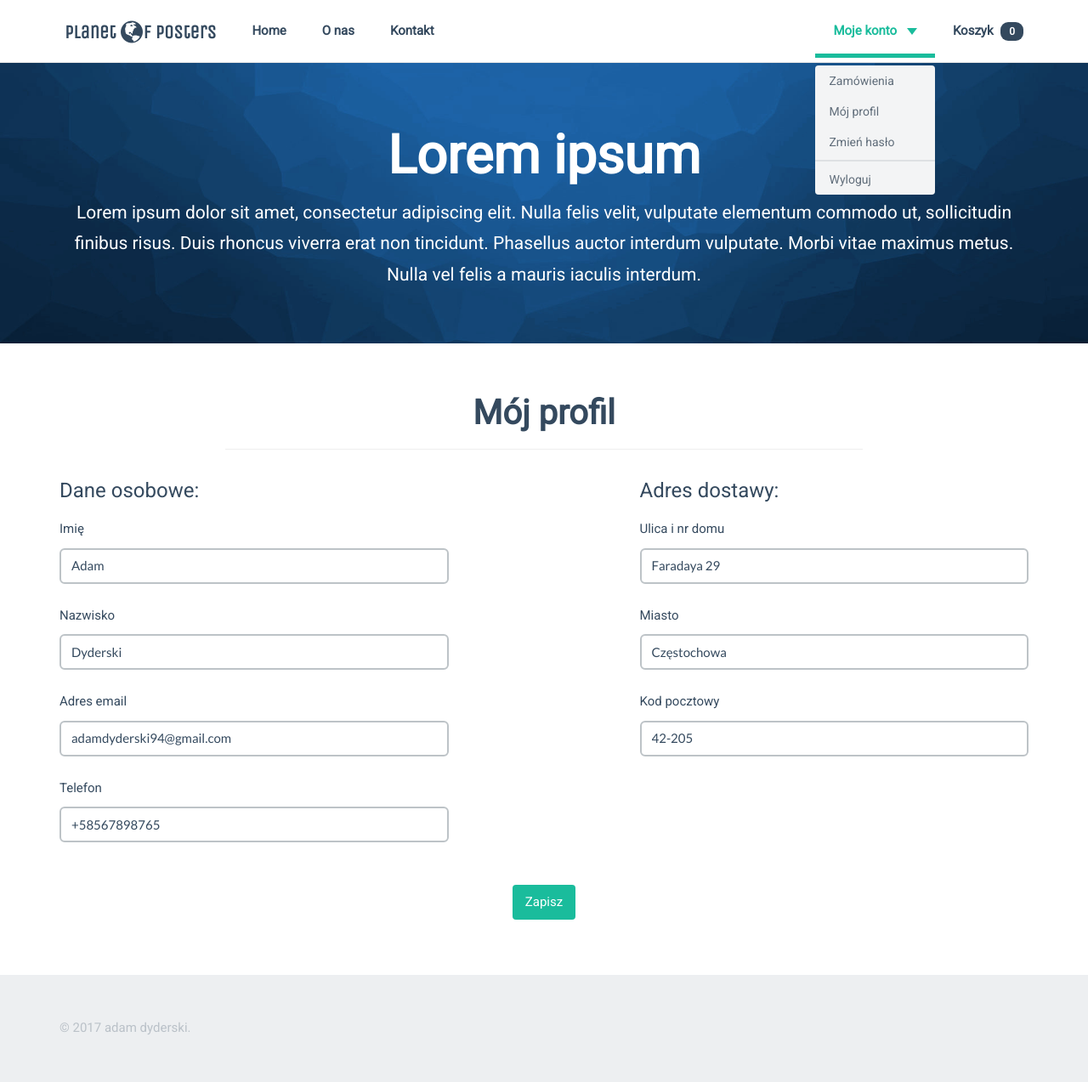
After one commit to adamdyderski/Online-shop, a Django app: page /accounts/profile/2/ in a window 1280 px wide, after a click on "Moje konto". The commit adds this page. Shown: the whole page at 85% size. Run offline with Django 3.2, Linux system fonts and the light colour scheme; data comes from the database, SQL or seed files in the repository; both versions use the stored data as it was after the commit; some libraries are stand-ins or nearby versions.

Commit message:
możliwość edycji swoich danych przez użytkownika, walidacja w modelu
https://pl.python.org/forum/index.php?topic=1763.0;prev_next=prev
https://docs.djangoproject.com/en/1.11/ref/validators/

```diff
--- a/accounts/models.py
+++ b/accounts/models.py
@@ -2,8 +2,17 @@ import hashlib
 import uuid
 
 from django.contrib.auth.models import AbstractUser
+from django.core.validators import RegexValidator
 from django.db import models
+from django.urls import reverse
 from django.utils.translation import ugettext_lazy as _
+
+
+# walidacja
+postcode_validator = RegexValidator(
+    "^\d{2}\-?\d{3}$", "Podaj poprawny kod pocztowy")
+phone_validator = RegexValidator(
+    "^[0-9-+ ]{9,20}$", "Podaj poprawny numer telefonu")
 
 
 def get_activation_key():
@@ -11,17 +20,20 @@ def get_activation_key():
 
 
 class User(AbstractUser):
-    #  pola wymagane
     email = models.EmailField(_('email address'), max_length=50)
     first_name = models.CharField(_('first name'), max_length=30)
     last_name = models.CharField(_('last name'), max_length=30)
-
     is_active = models.BooleanField(_('active'), default=False)
 
-    #   dodatkowe dane
+    # dodatkowe dane
     street = models.CharField(max_length=100, verbose_name="Ulica i nr domu")
-    postcode = models.CharField(max_length=6, verbose_name="Kod pocztowy")
+    postcode = models.CharField(
+        max_length=6, verbose_name="Kod pocztowy", validators=[postcode_validator])
     city = models.CharField(max_length=50, verbose_name="Miasto")
-    phone = models.CharField(max_length=20, verbose_name="Telefon")
+    phone = models.CharField(
+        max_length=20, verbose_name="Telefon", validators=[phone_validator])
     activation_key = models.CharField(
         max_length=40, verbose_name="Kod aktywacyjny (SHA1)", default=get_activation_key)
+
+    def get_absolute_url(self):
+        return reverse('accounts:profile', args=[str(self.pk)])
--- /dev/null
+++ b/accounts/templates/accounts/user_update_form.html
@@ -0,0 +1,39 @@
+{% extends 'shop_app/base.html' %}
+{% load bootstrap3 %}
+
+{% block body %}
+
+    <form method="post">
+    {% csrf_token %}
+        <div class="row">
+            <div class="col-sm-8 col-sm-offset-2 text-center">
+                <h3>Mój profil</h3>
+                <hr>
+            </div>
+
+            <div class="col-sm-5">
+                <h6>Dane osobowe:</h6>
+                <p>
+                    {% bootstrap_field form.first_name %}
+                    {% bootstrap_field form.last_name  %}
+                    {% bootstrap_field form.email %}
+                    {% bootstrap_field form.phone  %}
+                </p>
+            </div>
+            <div class="col-sm-5 col-sm-offset-2">
+                <h6>Adres dostawy:</h6>
+                <p>
+                    {% bootstrap_field form.street %}
+                    {% bootstrap_field form.city %}
+                    {% bootstrap_field form.postcode %}
+                </p>
+            </div>
+            <div class="col-sm-12 padding-top-md">
+                <p class="text-center">
+                    {% bootstrap_button "Zapisz" button_type="submit" button_class="btn-primary" %}
+                </p>
+            </div>
+        </div>
+    </form>
+
+{% endblock %}
--- a/accounts/urls.py
+++ b/accounts/urls.py
@@ -29,4 +29,6 @@ urlpatterns = [
     url(r'^password_change/$', auth_views.password_change,{'template_name' : 'accounts/change/password_change_form.html','post_change_redirect' : '/accounts/password_change/done/'}, name='password_change'),
     url(r'^password_change/done/$', auth_views.password_change_done,{'template_name' : 'accounts/change/password_change_done.html'}, name='password_change_done'),
 
+    # Profil użytkownika
+    url(r'^profile/(?P<pk>[0-9]+)/$', views.UserUpdate.as_view(), name='profile'),
 ]
--- a/accounts/views.py
+++ b/accounts/views.py
@@ -3,10 +3,15 @@ from django.core.exceptions import ObjectDoesNotExist
 from django.http import HttpResponse, HttpResponseRedirect
 from django.shortcuts import render
 from django.template.loader import render_to_string
-from django.views.generic.edit import CreateView, View
+from django.views.generic.edit import UpdateView, View
 
 from accounts.forms import UserRegistration
 from accounts.models import User
+
+class UserUpdate(UpdateView):
+    model = User
+    fields = ['first_name','last_name', 'street', 'postcode', 'city', 'email' ,'phone']
+    template_name_suffix = '_update_form'
 
 
 def activate(request, activation_key):
--- a/shop_app/static/shop_app/css/menu.css
+++ b/shop_app/static/shop_app/css/menu.css
@@ -13,3 +13,19 @@
 .navbar-default .navbar-nav>.active>a:hover,.navbar-default .navbar-nav>li>a:hover, .navbar-default .navbar-nav>li>a:focus {
     border-bottom: 5px solid #1ABC9C;
 }
+
+.badge {
+    padding: 5px 10px 5px 10px;
+    background-color: #34495E;
+    margin-left:5px;
+    -webkit-border-radius: 9px;
+    -moz-border-radius: 9px;
+    border-radius: 9px;
+    transition: background .15s ease-in-out;
+    -moz-transition: background .15s ease-in-out;
+    -webkit-transition: background .15s ease-in-out;
+}
+
+navbar-default .navbar-nav>.active>a:hover .badge ,.navbar-default .navbar-nav>li>a:hover .badge , .navbar-default .navbar-nav>li>a:focus .badge {
+    background-color: #1ABC9C;
+}
--- a/shop_app/templates/shop_app/base.html
+++ b/shop_app/templates/shop_app/base.html
@@ -44,10 +44,23 @@
                     <li><a href="#">Kontakt</a></li>
                 </ul>
                 <ul class="nav navbar-nav navbar-right">
-                    {% if user.is_authenticated %}<li><a href="{% url 'accounts:password_change' %}">Zmień hasło</a></li>{% endif %}
-                    {% if user.is_authenticated %}<li><a href="{% url 'accounts:logout' %}">Wyloguj</a></li>{% endif %}
-                    {% if not user.is_authenticated %}<li><a href="{% url 'accounts:login' %}">Logowanie / Rejestracja</a></li>{% endif %}
-                    <li><a href="#">Koszyk (1)</a></li>
+
+                    {% if user.is_authenticated %}
+                    <li class="dropdown">
+                        <a href="#" class="dropdown-toggle" data-toggle="dropdown" role="button" aria-haspopup="true" aria-expanded="false">Moje konto <span class="caret"></span></a>
+                        <ul class="dropdown-menu">
+                            <li><a href="#">Zamówienia</a></li>
+                            <li><a href="{% url 'accounts:profile' user.pk %}">Mój profil</a></li>
+                            <li><a href="{% url 'accounts:password_change' %}">Zmień hasło</a></li>
+                            <li role="separator" class="divider"></li>
+                            <li><a href="{% url 'accounts:logout' %}">Wyloguj</a></li>
+                        </ul>
+                    </li>
+                    {% else %}
+                    <li><a href="{% url 'accounts:login' %}">Logowanie / Rejestracja</a></li>
+                    {% endif %}
+
+                    <li><a href="#">Koszyk <span class="badge">0</span></a></li>
                 </ul>
             </div>
         </div>
```
Also changed, not shown: accounts/forms.py (+0 -7 lines), accounts/templates/accounts/registration.html (+17 -5 lines), accounts/migrations/0009_auto_20170212_2205.py (added), accounts/migrations/0010_auto_20170212_2219.py (added), db.sqlite3.
